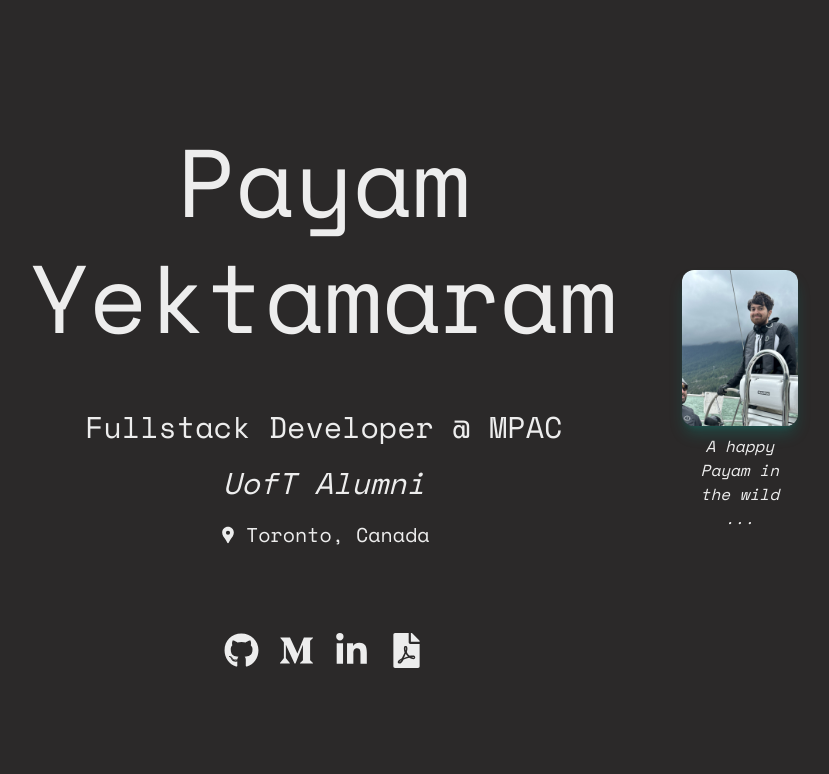
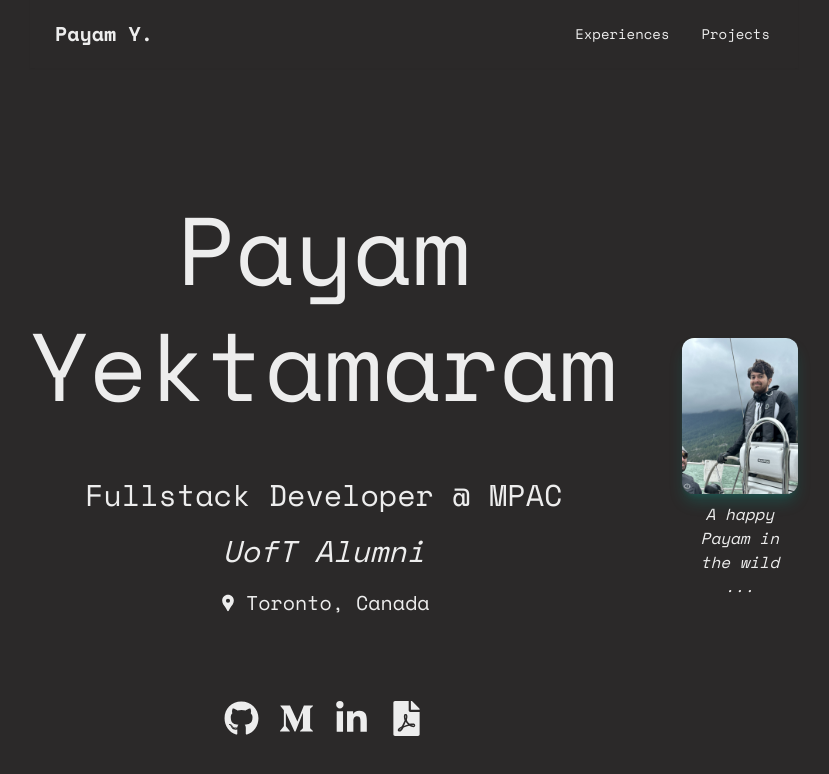
Before and after one commit to payamyek/portfolio-2024, a Next.js app: page / in a window 1280 px wide. Shown: the top 774 px of the page, without its empty margins (226-1055 px from the left). Built offline with nearby package versions, Linux system fonts and the light colour scheme.

Commit message:
feat: navbar

```diff
--- /dev/null
+++ b/app/experiences/page.tsx
@@ -0,0 +1,5 @@
+export default function Home() {
+  return (
+    <div className='flex min-h-dvh flex-col'>This is the experiences page</div>
+  );
+}
--- a/app/layout.tsx
+++ b/app/layout.tsx
@@ -21,10 +21,7 @@ export default function RootLayout({
       <body
         className={`${spaceMono.className} mx-auto flex min-h-dvh w-3/5 flex-col self-center antialiased`}
       >
-        <Navbar
-          title='Experiences'
-          progress={0}
-        />
+        <Navbar />
         <div className='flex items-center justify-center'>{children}</div>
         <Analytics />
       </body>
--- a/app/page.tsx
+++ b/app/page.tsx
@@ -4,7 +4,6 @@ export default function Home() {
   return (
     <div className='flex min-h-dvh flex-col'>
       <Overview />
-      {/* <Experiences /> */}
     </div>
   );
 }
--- /dev/null
+++ b/app/projects/page.tsx
@@ -0,0 +1,5 @@
+export default function Home() {
+  return (
+    <div className='flex min-h-dvh flex-col'>This is the projects page</div>
+  );
+}
--- a/app/ui/navbar.tsx
+++ b/app/ui/navbar.tsx
@@ -1,33 +1,27 @@
 import type { JSX } from 'react';
 
-import IconGroup from './icons/icon-group';
+import Link from 'next/link';
 
-interface NavbarProps {
-  title: string;
-  progress: number /* number between 1-100 */;
-}
-
-const deriveFlexBasisClassName = (progress: number) => {
-  const basis = Math.round(progress / (100 / 12));
-
-  if (basis === 0) return '';
-  else if (basis === 12) return 'basis-full';
-  else return `basis-${basis}/12`;
-};
-
-export default function Navbar(props: Readonly<NavbarProps>): JSX.Element {
-  if (!props.progress) return <></>;
-
+export default function Navbar(): JSX.Element {
   return (
-    <div className='sticky top-0 flex flex-col bg-base-100'>
-      <div className='flex justify-between p-4 text-2xl'>
-        <span>{props.title}</span>
-        <IconGroup />
+    <div className='navbar bg-base-100 shadow-sm'>
+      <div className='flex-1'>
+        <Link
+          href='/'
+          className='btn btn-ghost text-xl'
+        >
+          Payam Y.
+        </Link>
       </div>
-      <div className='flex basis-2 border border-white'>
-        <div
-          className={`${deriveFlexBasisClassName(props.progress)} bg-white`}
-        ></div>
+      <div className='flex-none'>
+        <ul className='menu menu-horizontal px-1'>
+          <li>
+            <Link href='/experiences'>Experiences</Link>
+          </li>
+          <li>
+            <Link href='/projects'>Projects</Link>
+          </li>
+        </ul>
       </div>
     </div>
   );
```
